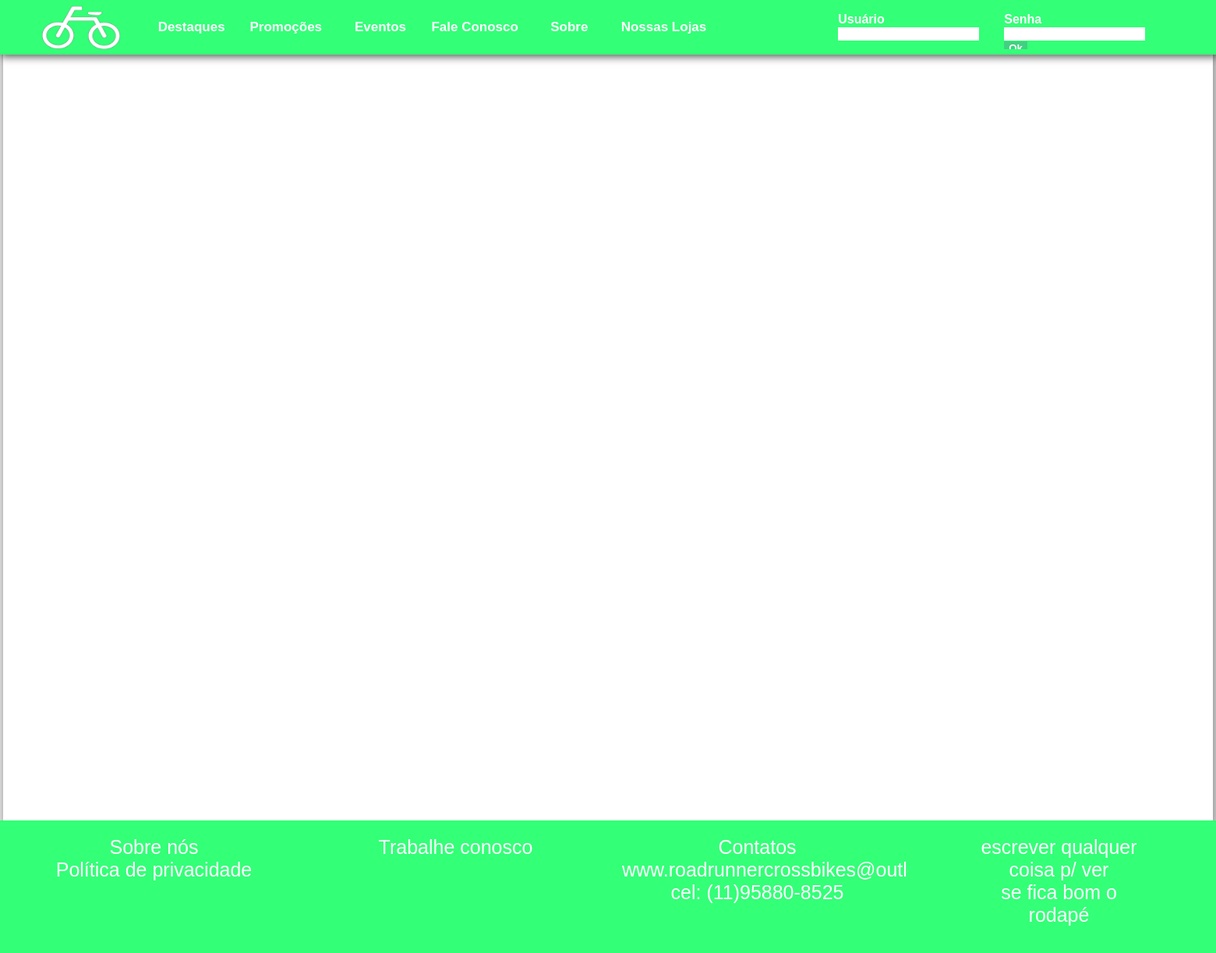
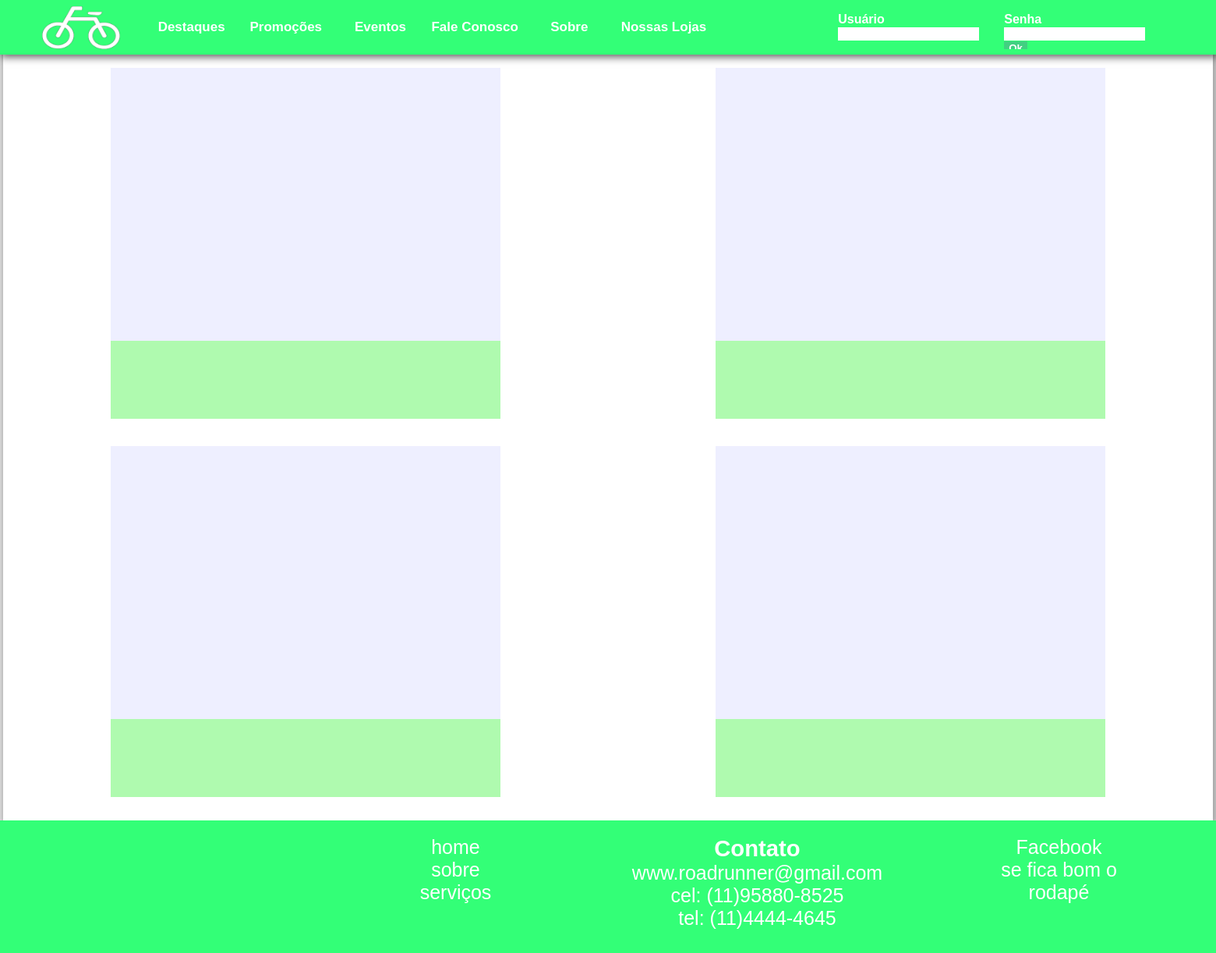
Before and after one commit to RubensVictorSantos/PHP, a PHP site: page /eventos.php in a window 1560 px wide. Shown: the whole page at 78% size. Run offline with PHP 8.4, Linux system fonts and the light colour scheme.

Commit message:
versão 01 25/03 10:59

```diff
--- a/PROJETO/css/style.css
+++ b/PROJETO/css/style.css
@@ -330,6 +330,8 @@ input{
 
 }
 
+/***********************REDES********************/
+
 #redes{
 
     width: 70px;
@@ -349,7 +351,7 @@ input{
     border-radius: 50%;
     background-color: transparent;
 }
-
+/****************FOOTER**************************/
 #footer{
 
     width: 100%;
@@ -362,15 +364,21 @@ input{
 
     width: 387px;
     height: inherit;
-    color:white;
     padding: 20px;
-    list-style: none;
     text-align: center;
-    font-size: 25px;
     background-color: transparent;
     overflow: hidden;
     float:left;
     box-sizing: border-box;
+
+}
+
+.conteudo-footer ul{
+
+    font-size: 25px;
+    color:white;
+    text-decoration: none;
+    list-style: none;
 
 }
 
@@ -475,7 +483,6 @@ input{
 }
 
 /*******************************FALE-CONOSCO********************************/
-
 
 #main-fale-conosco{
 
@@ -679,7 +686,6 @@ textarea{
     overflow: hidden;
 }
 
-
 .box-noticia{
 
     width:512px;
@@ -701,7 +707,6 @@ textarea{
 
 }
 
-
 .img-noticia-conteudo{
 
     width: 100%;
@@ -712,7 +717,6 @@ textarea{
     background-size:cover;
 
 }
-
 
 .box-noticia-titulo{
 
@@ -807,7 +811,6 @@ textarea{
 
 }
 
-
 .links-noticia:link{
 
     text-decoration: none;
@@ -819,7 +822,6 @@ textarea{
 
     color: black;
 }
-
 
 /*********************************PROMOÇÕES**********************************/
 
@@ -839,6 +841,7 @@ textarea{
     width:inherit;
     height: 490px;
     /*background-color: #fedeee;*/
+    overflow: hidden;
     box-sizing: border-box;
 
 }
@@ -851,6 +854,7 @@ textarea{
     /*background-color: #eeefff;*/
     box-shadow: 2px 2px 10px 1px rgba(50, 50, 50, 0.45);
     float:left;
+    overflow: hidden;
     box-sizing: border-box;
 
 }
@@ -1042,3 +1046,48 @@ textarea{
     height:100%;
     width:100%;
 }
+
+/*********************************EVENTOS**************************/
+
+.container-evento{
+
+    width:inherit;
+    height: 450px;
+/*    background-color: #fafee0;*/
+    margin: 35px 0px 0px 0px;
+    overflow: hidden;
+    box-sizing: border-box;
+
+
+}
+
+.box-evento{
+
+    width:776px;
+    height: inherit;
+/*    background-color: #eeafaf;*/
+    float: left;
+    overflow: hidden;
+    box-sizing: border-box;
+
+}
+
+.box-img-evento{
+
+    width: 500px;
+    height: 350px;
+    background-color: #eeefff;
+    overflow: hidden;
+    box-sizing: border-box;
+
+}
+
+.texto-evento{
+
+    width: 500px;
+    height: 100px;
+    background-color: #affaaf;
+    overflow: hidden;
+    box-sizing: border-box;
+
+}
--- a/PROJETO/eventos.php
+++ b/PROJETO/eventos.php
@@ -15,6 +15,44 @@
         <div id="conteudo" class="center" >
 
 
+            <div class="container-evento">
+                <div class="box-evento">
+                    <div class="box-img-evento center">
+                        <img src="" alt="" class="img-evento">
+                    </div>
+                    <div class="texto-evento center">
+
+                    </div>
+                </div>
+                <div class="box-evento">
+                    <div class="box-img-evento center">
+                        <img src="" alt="" class="img-evento">
+                    </div>
+                    <div class="texto-evento center">
+
+                    </div>
+                </div>
+            </div>
+
+            <div class="container-evento">
+                <div class="box-evento">
+                    <div class="box-img-evento center">
+                        <img src="" alt="" class="img-evento">
+                    </div>
+                    <div class="texto-evento center">
+
+                    </div>
+                </div>
+                <div class="box-evento">
+                    <div class="box-img-evento center">
+                        <img src="" alt="" class="img-evento">
+                    </div>
+                    <div class="texto-evento center">
+
+                    </div>
+                </div>
+            </div>
+
         </div>
         <?php
 
--- a/PROJETO/fale-conosco.php
+++ b/PROJETO/fale-conosco.php
@@ -33,9 +33,9 @@
         $sexo = $_POST["radio"];
         $profissao = $_POST["txtprofissao"];
 
-        $sql = "INSERT INTO tbl_contato(nome, telefone, celular, email, home_page, facebook, sugestoes, poduto, sexo, profissao) VALUES ('".$nome."','".$telefone."','".$celular."','".$email."','".$homep."','".$facebook."','".$sugestoes."','".$produto."','".$sexo."','".$profissao."')";
+        $sql = "INSERT INTO tbl_contato(nome, telefone, celular, email, home_page, facebook, sugestoes, produto, sexo, profissao) VALUES ('".$nome."','".$telefone."','".$celular."','".$email."','".$homep."','".$facebook."','".$sugestoes."','".$produto."','".$sexo."','".$profissao."')";
 
-//        echo($sql);
+        echo($sql);
 
         if(mysqli_query($conexao, $sql)){
             header("location:fale-conosco.php");
--- a/PROJETO/footer.php
+++ b/PROJETO/footer.php
@@ -6,39 +6,36 @@
         <div id="footer" class="center">
             <div id="main-footer" class="center">
                 <div class="conteudo-footer">
-                    <lu>
-                        <li>Sobre nós </li>
-                        <li>Política de privacidade</li>
-                        <li></li>
-                        <li></li>
+
+
+
+                </div>
+                <div class="conteudo-footer">
+                    <ul>
+                        <li>home</li>
+                        <li>sobre</li>
+                        <li>serviços</li>
                         <li></li>
 
-                    </lu>
+                    </ul>
                 </div>
                 <div class="conteudo-footer">
-                    <lu>
-                        <li></li>
-                        <li>Trabalhe conosco</li>
-                        <li></li>
-                        <li></li>
-
-                    </lu>
+                    <ul>
+                        <h3>Contato</h3>
+                        <li>www.roadrunner@gmail.com</li>
+                        <li>cel: (11)95880-8525</li>
+                        <li>tel: (11)4444-4645</li>
+                    </ul>
                 </div>
                 <div class="conteudo-footer">
-                    <lu>
-                        <li>Contatos</li>
-                        <li>www.roadrunnercrossbikes@outlook.com</li>
-                        <li>cel: (11)95880-8525</li>
-                    </lu>
-                </div>
-                <div class="conteudo-footer">
-                    <lu>
-                        <li>escrever qualquer  </li>
-                        <li>coisa p/ ver </li>
+                    <ul>
+                        <h3></h3>
+                        <li> Facebook</li>
+                        <li> </li>
                         <li>se fica bom o </li>
                         <li>rodapé</li>
                         <li></li>
-                    </lu>
+                    </ul>
                 </div>
             </div>
         </div>'
```
Also changed, not shown: PROJETO/index.php (+14 -7 lines).
